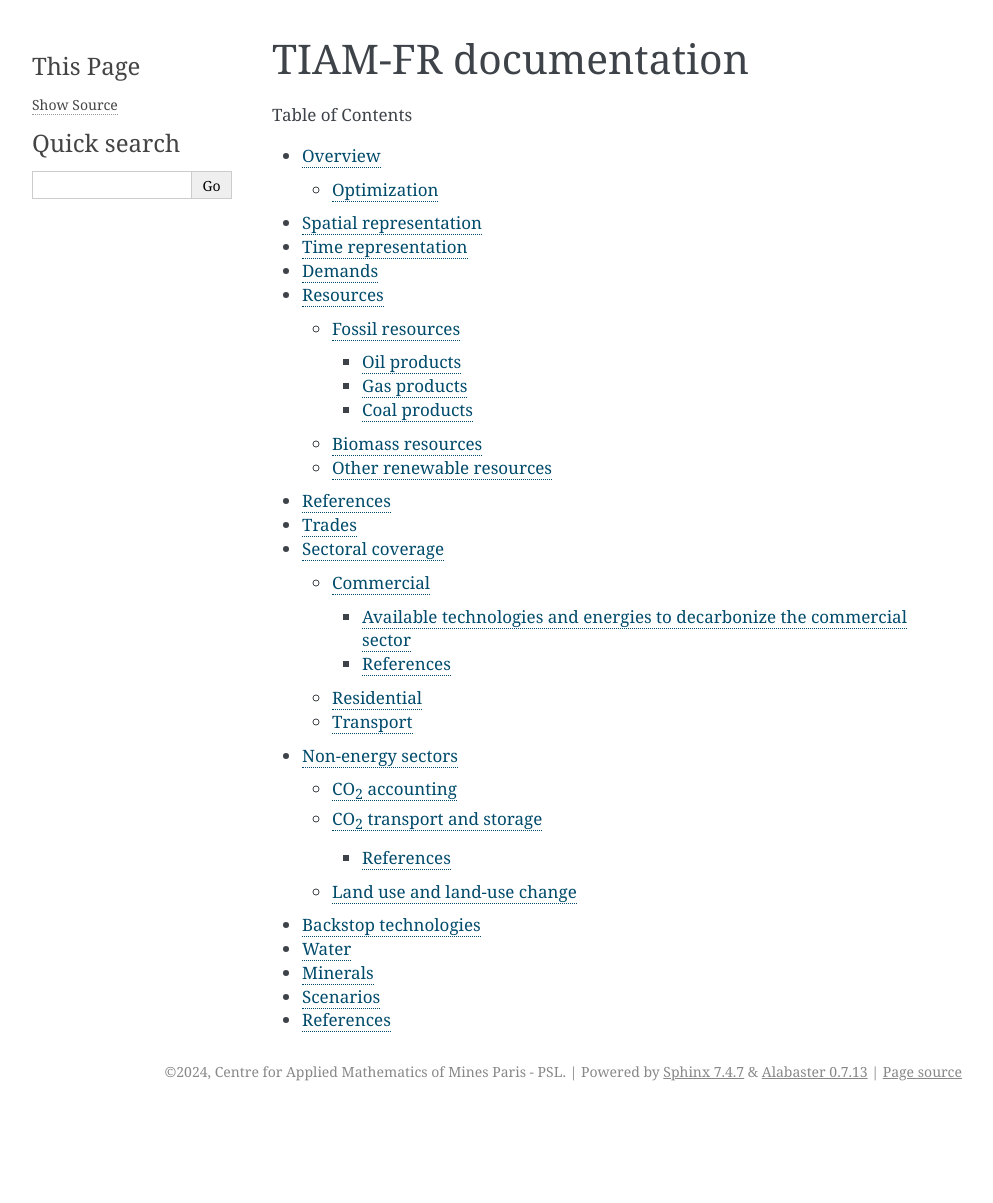
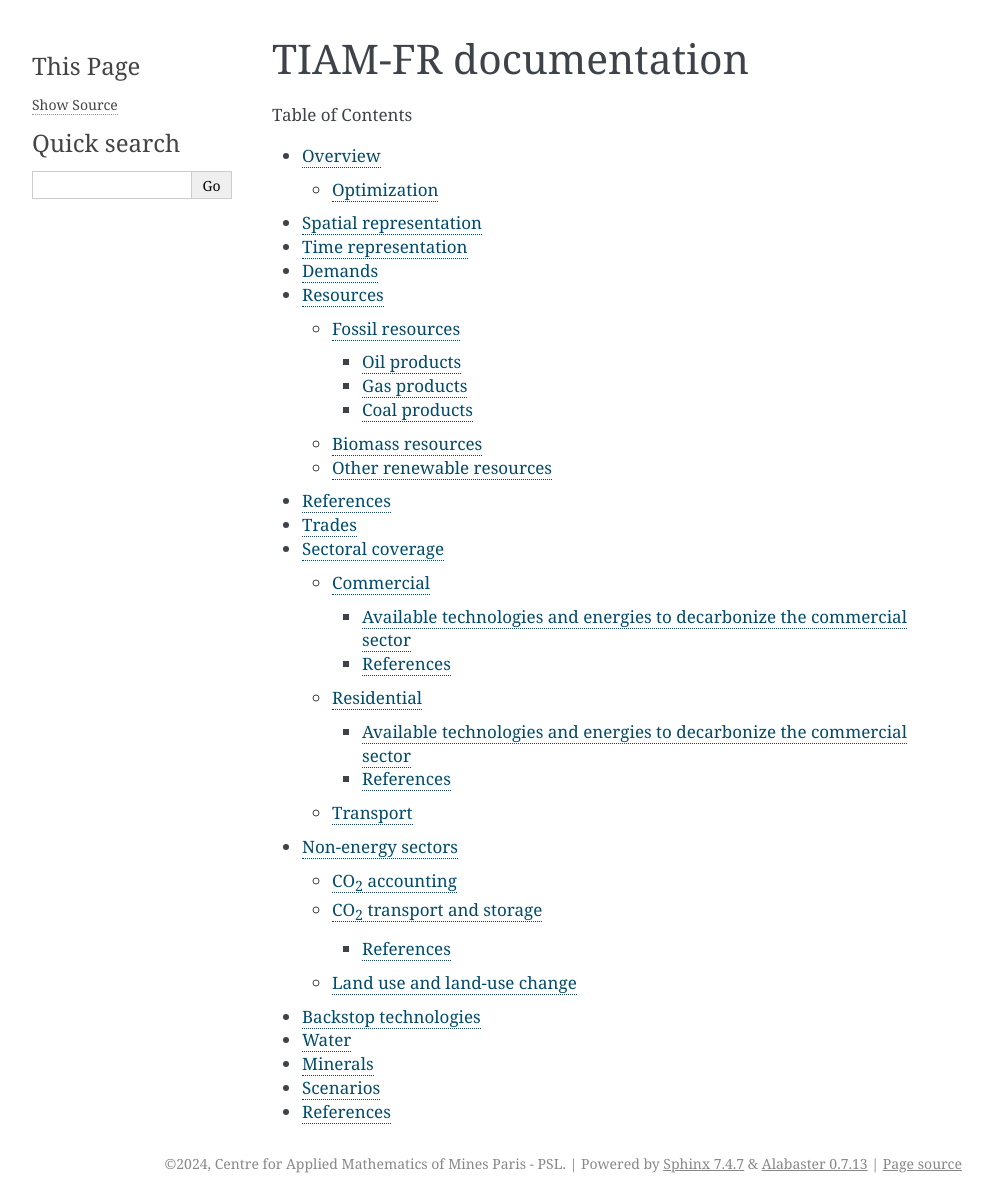
Before and after one commit to LucasDesport/tiam-fr, a Sphinx documentation site: the page built from docs/index.rst, in a window 1280 px wide. Shown: the whole page, without its empty margins (148-1141 px from the left). Built offline with Sphinx 7.4.7, drawn with Linux system fonts in a browser that asks for light colours; pages that are not in the unit, such as notebooks, are missing from menus; before the commit the page ends 1111 px from its top, so only the background shows below that; some of the changed lines change nothing that is shown.

Commit message:
Update residential.md

```diff
--- a/docs/energy-sectors/residential.md
+++ b/docs/energy-sectors/residential.md
@@ -1 +1,16 @@
 # Residential
+
+The residential sector encompasses seven [energy demands](demands/index.md) including space heating (CSC), space cooling (CSH), cooking (CCK), water heating (CHW), lighting (CLA), office equipments (COE), and other demands (COE). For each demand, the energy consumption in the base year is calibrated based on IEA energy balances (2020).The technologies and energies available in future years to satisfy energy demands are described in the following subsections.
+The demand for commercial energy services varies according to the period of the year (Figure 1) and space heating behaves slightly differently from the rest of commercial enegry demands (Figure 2).
+
+Figure 1: Seasonal, time-slice residential energy demands in TIAM-FR across regions
+![](commercial_comfr.png)
+
+Figure 2: Seasonal, time-slice space heating energy demand in TIAM-FR across regions
+![](space_heating_comfr.png)
+
+Residential energy demands can be satisfied by multiple technologies including heat pumps, and processed with numerous energies including gas, coal, electricity, bioenergy, and oil products.
+
+## Available technologies and energies to decarbonize the commercial sector
+
+## References
```
